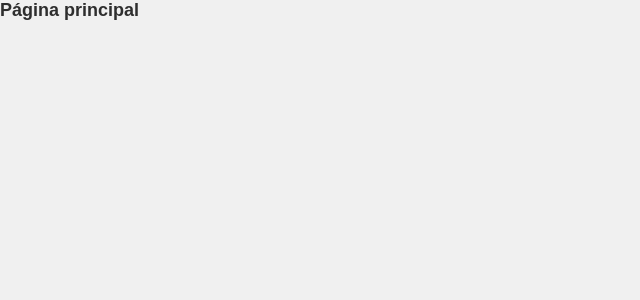
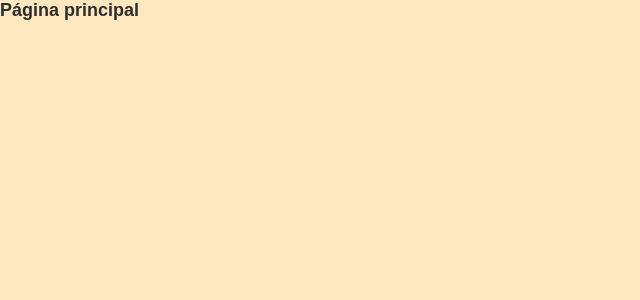
Before and after one commit to TheeDouglasAM3/itflex-frontend, a React (Create React App) app: page / in a window 1280 px wide. Shown: the top 300 px of the page, without its empty margins (0-640 px from the left). Built offline with nearby package versions, Linux system fonts and the light colour scheme.

Commit message:
Update global styles

```diff
--- a/src/styles/global.ts
+++ b/src/styles/global.ts
@@ -8,7 +8,8 @@
   }
   body {
     color: #2e2e2e;
-    background: #f0f0f0;
+    background: #ffe8bf;
+    width: 100%;
   }
   body, input, button, textarea {
     font: 600 18px Nunito, sans-serif;
@@ -16,4 +17,9 @@
   a {
     text-decoration: none;
   }
+  ul {
+    list-style-type: none;
+    margin: 0;
+    padding: 0;
+  }
 `
```
